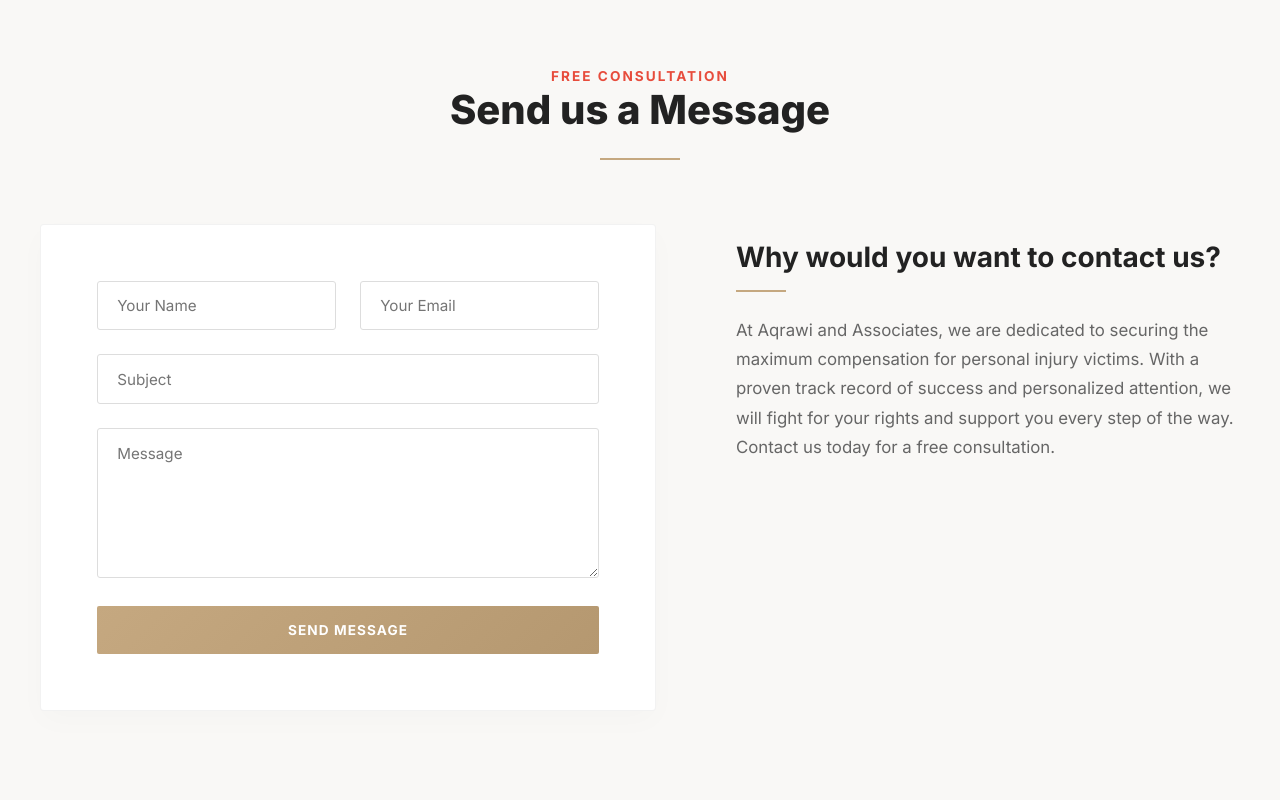
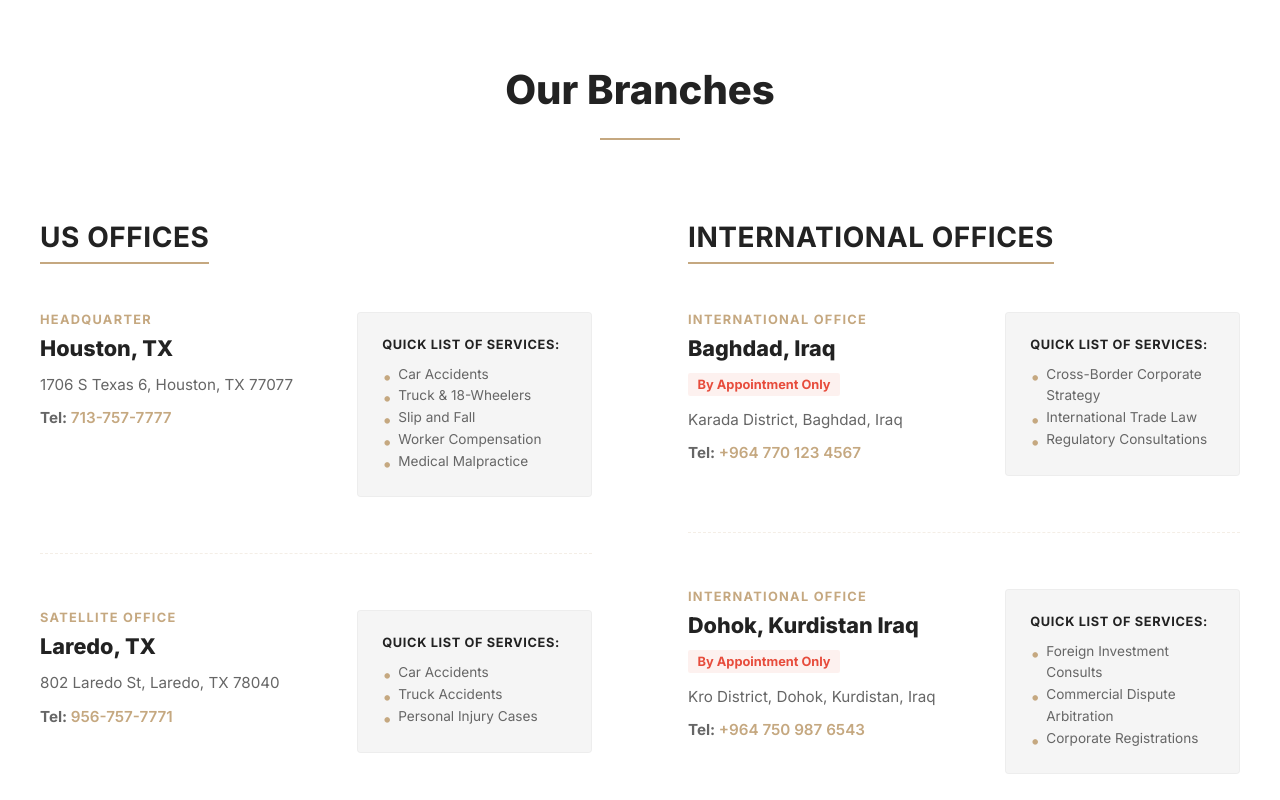
Before and after one commit to Aqrawilaw/aqrawi, a Next.js app: page /contact in a window 1280 px wide. Shown: the part 760-1560 px from the top of the page. Built offline with nearby package versions, Linux system fonts and the light colour scheme; a web font is replaced by a local one.

Commit message:
feat: add branches section to contact page and remove task tracker file

```diff
--- a/src/app/contact/page.module.css
+++ b/src/app/contact/page.module.css
@@ -275,6 +275,180 @@
   .formCard {
     padding: 2.5rem;
   }
+
+  .branchesGrid {
+    grid-template-columns: 1fr;
+    gap: 5rem;
+  }
+}
+
+/* Branches Section Styles */
+.branchesSection {
+  background-color: var(--light-bg);
+  padding: 7rem 2rem;
+  border-top: 1px solid rgba(197, 168, 128, 0.1);
+}
+
+.branchesContent {
+  max-width: 1200px;
+  margin: 0 auto;
+}
+
+.branchesHeader {
+  text-align: center;
+  margin-bottom: 5rem;
+}
+
+.branchesHeaderTitle {
+  font-size: 2.5rem;
+  font-weight: 800;
+  color: var(--text-dark);
+}
+
+.branchesDivider {
+  width: 80px;
+  height: 2px;
+  background-color: var(--gold);
+  margin: 1.5rem auto 0 auto;
+}
+
+.branchesGrid {
+  display: grid;
+  grid-template-columns: 1fr 1fr;
+  gap: 6rem;
+  align-items: flex-start;
+}
+
+.branchCategoryCard {
+  background-color: var(--light-bg);
+}
+
+.branchCategoryTitle {
+  font-size: 1.75rem;
+  font-weight: 700;
+  color: var(--text-dark);
+  margin-bottom: 3rem;
+  border-bottom: 2px solid var(--gold);
+  padding-bottom: 0.5rem;
+  width: fit-content;
+  text-transform: uppercase;
+  letter-spacing: 0.02em;
+}
+
+.branchList {
+  display: flex;
+  flex-direction: column;
+  gap: 3.5rem;
+}
+
+.branchItem {
+  display: flex;
+  justify-content: space-between;
+  gap: 2.5rem;
+  border-bottom: 1px dashed rgba(197, 168, 128, 0.2);
+  padding-bottom: 3.5rem;
+}
+
+.branchItem:last-child {
+  border-bottom: none;
+  padding-bottom: 0;
+}
+
+.branchMainInfo {
+  flex: 1.2;
+}
+
+.branchType {
+  font-size: 0.8rem;
+  font-weight: 700;
+  color: var(--gold);
+  text-transform: uppercase;
+  letter-spacing: 0.1em;
+  margin-bottom: 0.5rem;
+  display: block;
+}
+
+.branchCity {
+  font-size: 1.35rem;
+  font-weight: 800;
+  color: var(--text-dark);
+  margin-bottom: 0.75rem;
+}
+
+.branchNote {
+  font-size: 0.8rem;
+  font-weight: 700;
+  color: #E74C3C;
+  background-color: rgba(231, 76, 60, 0.08);
+  padding: 0.25rem 0.6rem;
+  border-radius: 2px;
+  width: fit-content;
+  display: inline-block;
+  margin-bottom: 0.75rem;
+}
+
+.branchAddress {
+  font-size: 0.95rem;
+  color: var(--text-muted);
+  line-height: 1.55;
+  margin-bottom: 0.75rem;
+}
+
+.branchPhone {
+  font-size: 0.95rem;
+  color: var(--text-muted);
+}
+
+.branchPhoneLink {
+  color: var(--gold);
+  text-decoration: none;
+  font-weight: 600;
+  transition: color 0.2s ease;
+}
+
+.branchPhoneLink:hover {
+  color: var(--gold-hover);
+}
+
+.branchServices {
+  flex: 0.8;
+  background-color: var(--grey-bg);
+  padding: 1.5rem;
+  border-radius: 4px;
+  border: 1px solid rgba(0, 0, 0, 0.03);
+}
+
+.servicesTitle {
+  font-size: 0.8rem;
+  font-weight: 700;
+  text-transform: uppercase;
+  color: var(--text-dark);
+  letter-spacing: 0.05em;
+  margin-bottom: 0.75rem;
+  display: block;
+}
+
+.servicesList {
+  list-style: none;
+  padding: 0;
+  margin: 0;
+}
+
+.serviceItem {
+  font-size: 0.85rem;
+  color: var(--text-muted);
+  line-height: 1.6;
+  position: relative;
+  padding-left: 1rem;
+}
+
+.serviceItem::before {
+  content: "•";
+  color: var(--gold);
+  font-size: 1.1rem;
+  position: absolute;
+  left: 0;
+  top: -1px;
 }
 
 @media (max-width: 600px) {
@@ -294,4 +468,14 @@
     grid-template-columns: 1fr;
     gap: 1.5rem;
   }
+
+  .branchItem {
+    flex-direction: column;
+    gap: 1.5rem;
+    padding-bottom: 2.5rem;
+  }
+
+  .branchServices {
+    padding: 1.25rem;
+  }
 }
--- a/src/app/contact/page.tsx
+++ b/src/app/contact/page.tsx
@@ -6,7 +6,7 @@ import Navbar from "@/components/Navbar";
 import Footer from "@/components/Footer";
 import CtaBanner from "@/components/CtaBanner";
 import LegalHelp from "@/components/LegalHelp";
-import { CONTACT_INFO } from "@/constants/contact";
+import { CONTACT_INFO, BRANCHES } from "@/constants/contact";
 
 export default function ContactPage() {
   const [formState, setFormState] = useState({
@@ -19,7 +19,7 @@ export default function ContactPage() {
   const [isSubmitted, setIsSubmitted] = useState(false);
 
   const handleInputChange = (
-    e: React.ChangeEvent<HTMLInputElement | HTMLTextAreaElement>
+    e: React.ChangeEvent<HTMLInputElement | HTMLTextAreaElement>,
   ) => {
     const { name, value } = e.target;
     setFormState((prev) => ({ ...prev, [name]: value }));
@@ -145,10 +145,104 @@ export default function ContactPage() {
             </div>
             <h3 className={styles.cardTitle}>Email</h3>
             <p className={styles.cardText}>
-              <a href={`mailto:${CONTACT_INFO.email}`} className={styles.cardLink}>
+              <a
+                href={`mailto:${CONTACT_INFO.email}`}
+                className={styles.cardLink}
+              >
                 {CONTACT_INFO.email}
               </a>
             </p>
+          </div>
+        </div>
+      </section>
+
+      {/* Branches Section */}
+      <section className={styles.branchesSection}>
+        <div className={styles.branchesContent}>
+          <div className={styles.branchesHeader}>
+            <h2 className={styles.branchesHeaderTitle}>Our Branches</h2>
+            <div className={styles.branchesDivider} />
+          </div>
+
+          <div className={styles.branchesGrid}>
+            {/* US Offices */}
+            <div className={styles.branchCategoryCard}>
+              <h3 className={styles.branchCategoryTitle}>US Offices</h3>
+              <div className={styles.branchList}>
+                {BRANCHES.us.map((branch) => (
+                  <div key={branch.id} className={styles.branchItem}>
+                    <div className={styles.branchMainInfo}>
+                      <span className={styles.branchType}>{branch.type}</span>
+                      <h4 className={styles.branchCity}>{branch.city}</h4>
+                      <p className={styles.branchAddress}>{branch.address}</p>
+                      <p className={styles.branchPhone}>
+                        <strong>Tel: </strong>
+                        <a
+                          href={`tel:${branch.phone}`}
+                          className={styles.branchPhoneLink}
+                        >
+                          {branch.phone}
+                        </a>
+                      </p>
+                    </div>
+                    <div className={styles.branchServices}>
+                      <span className={styles.servicesTitle}>
+                        Quick List of Services:
+                      </span>
+                      <ul className={styles.servicesList}>
+                        {branch.services.map((service, idx) => (
+                          <li key={idx} className={styles.serviceItem}>
+                            {service}
+                          </li>
+                        ))}
+                      </ul>
+                    </div>
+                  </div>
+                ))}
+              </div>
+            </div>
+
+            {/* International Offices */}
+            <div className={styles.branchCategoryCard}>
+              <h3 className={styles.branchCategoryTitle}>
+                International Offices
+              </h3>
+              <div className={styles.branchList}>
+                {BRANCHES.international.map((branch) => (
+                  <div key={branch.id} className={styles.branchItem}>
+                    <div className={styles.branchMainInfo}>
+                      <span className={styles.branchType}>{branch.type}</span>
+                      <h4 className={styles.branchCity}>{branch.city}</h4>
+                      {branch.note && (
+                        <span className={styles.branchNote}>{branch.note}</span>
+                      )}
+                      <p className={styles.branchAddress}>{branch.address}</p>
+                      <p className={styles.branchPhone}>
+                        <strong>Tel: </strong>
+                        <a
+                          href={`tel:${branch.phone}`}
+                          className={styles.branchPhoneLink}
+                        >
+                          {branch.phone}
+                        </a>
+                      </p>
+                    </div>
+                    <div className={styles.branchServices}>
+                      <span className={styles.servicesTitle}>
+                        Quick List of Services:
+                      </span>
+                      <ul className={styles.servicesList}>
+                        {branch.services.map((service, idx) => (
+                          <li key={idx} className={styles.serviceItem}>
+                            {service}
+                          </li>
+                        ))}
+                      </ul>
+                    </div>
+                  </div>
+                ))}
+              </div>
+            </div>
           </div>
         </div>
       </section>
@@ -231,10 +325,16 @@ export default function ContactPage() {
             </form>
 
             <div className={styles.infoColumn}>
-              <h3 className={styles.infoColumnTitle}>Why would you want to contact us?</h3>
+              <h3 className={styles.infoColumnTitle}>
+                Why would you want to contact us?
+              </h3>
               <div className={styles.infoColumnDivider} />
               <p className={styles.infoColumnText}>
-                At Aqrawi and Associates, we are dedicated to securing the maximum compensation for personal injury victims. With a proven track record of success and personalized attention, we will fight for your rights and support you every step of the way. Contact us today for a free consultation.
+                At Aqrawi and Associates, we are dedicated to securing the
+                maximum compensation for personal injury victims. With a proven
+                track record of success and personalized attention, we will
+                fight for your rights and support you every step of the way.
+                Contact us today for a free consultation.
               </p>
             </div>
           </div>
--- a/src/constants/contact.ts
+++ b/src/constants/contact.ts
@@ -7,3 +7,52 @@ export const CONTACT_INFO = {
   addressLine2: "Houston, TX 77077",
   fax: "281-605-5805",
 };
+
+export const BRANCHES = {
+  us: [
+    {
+      id: "houston",
+      type: "Headquarter",
+      city: "Houston, TX",
+      address: "1706 S Texas 6, Houston, TX 77077",
+      phone: "713-757-7777",
+      services: ["Car Accidents", "Truck & 18-Wheelers", "Slip and Fall", "Worker Compensation", "Medical Malpractice"],
+    },
+    {
+      id: "laredo",
+      type: "Satellite Office",
+      city: "Laredo, TX",
+      address: "802 Laredo St, Laredo, TX 78040",
+      phone: "956-757-7771",
+      services: ["Car Accidents", "Truck Accidents", "Personal Injury Cases"],
+    },
+    {
+      id: "san-antonio",
+      type: "Satellite Office",
+      city: "San Antonio, TX",
+      address: "110 San Antonio Ave, Suite 300, San Antonio, TX 78205",
+      phone: "210-757-7772",
+      services: ["Car & Truck Accidents", "Slip and Fall", "Workplace Injury Claims"],
+    },
+  ],
+  international: [
+    {
+      id: "baghdad",
+      type: "International Office",
+      city: "Baghdad, Iraq",
+      address: "Karada District, Baghdad, Iraq",
+      note: "By Appointment Only",
+      phone: "+964 770 123 4567",
+      services: ["Cross-Border Corporate Strategy", "International Trade Law", "Regulatory Consultations"],
+    },
+    {
+      id: "dohok",
+      type: "International Office",
+      city: "Dohok, Kurdistan Iraq",
+      address: "Kro District, Dohok, Kurdistan, Iraq",
+      note: "By Appointment Only",
+      phone: "+964 750 987 6543",
+      services: ["Foreign Investment Consults", "Commercial Dispute Arbitration", "Corporate Registrations"],
+    },
+  ],
+};
```
Also changed, not shown: src/task.md (deleted, +0 -21 lines).
